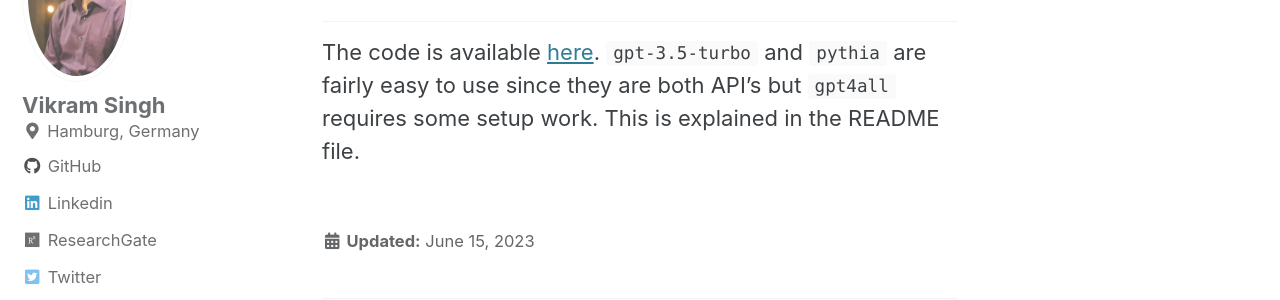
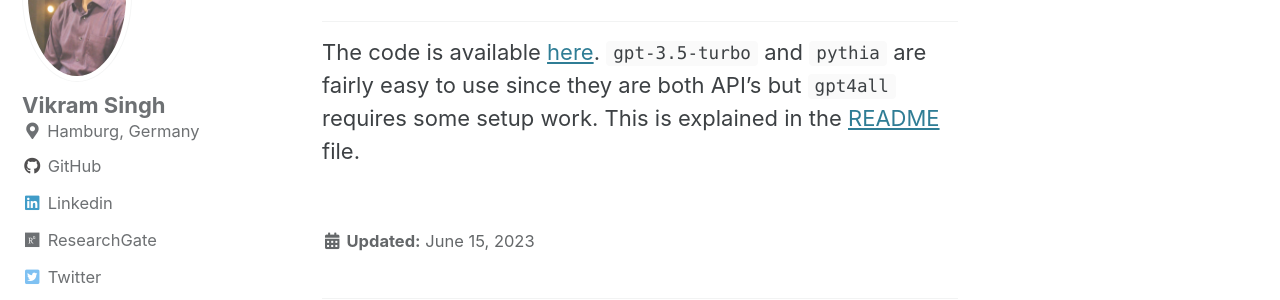
Before and after one commit to vikramsg/vikramsg.github.io, a Jekyll site: the page built from _posts/2023-06-15-blog_langchain.md, in a window 1280 px wide and 900 px high, scrolled down 4625 px. Shown: the part 155-455 px from the top of the window. Built offline with Jekyll 4.4.1, drawn with Linux system fonts in a browser that asks for light colours; cached includes are drawn as plain includes; part of the change alters nothing that is shown.

```diff
--- a/_posts/2023-06-15-blog_langchain.md
+++ b/_posts/2023-06-15-blog_langchain.md
@@ -119,4 +119,4 @@ Of course, `gpt` just works. But I look forward to other models atleast try to c
 
 The code is available [here](https://github.com/vikramsg/blog_code/blob/main/langchain_summarizer/src/summarize.py).
 `gpt-3.5-turbo` and `pythia` are fairly easy to use since they are both API's but `gpt4all` requires some setup work.
-This is explained in the README file.
+This is explained in the [README](https://github.com/vikramsg/blog_code/tree/main/langchain_summarizer) file.
```
